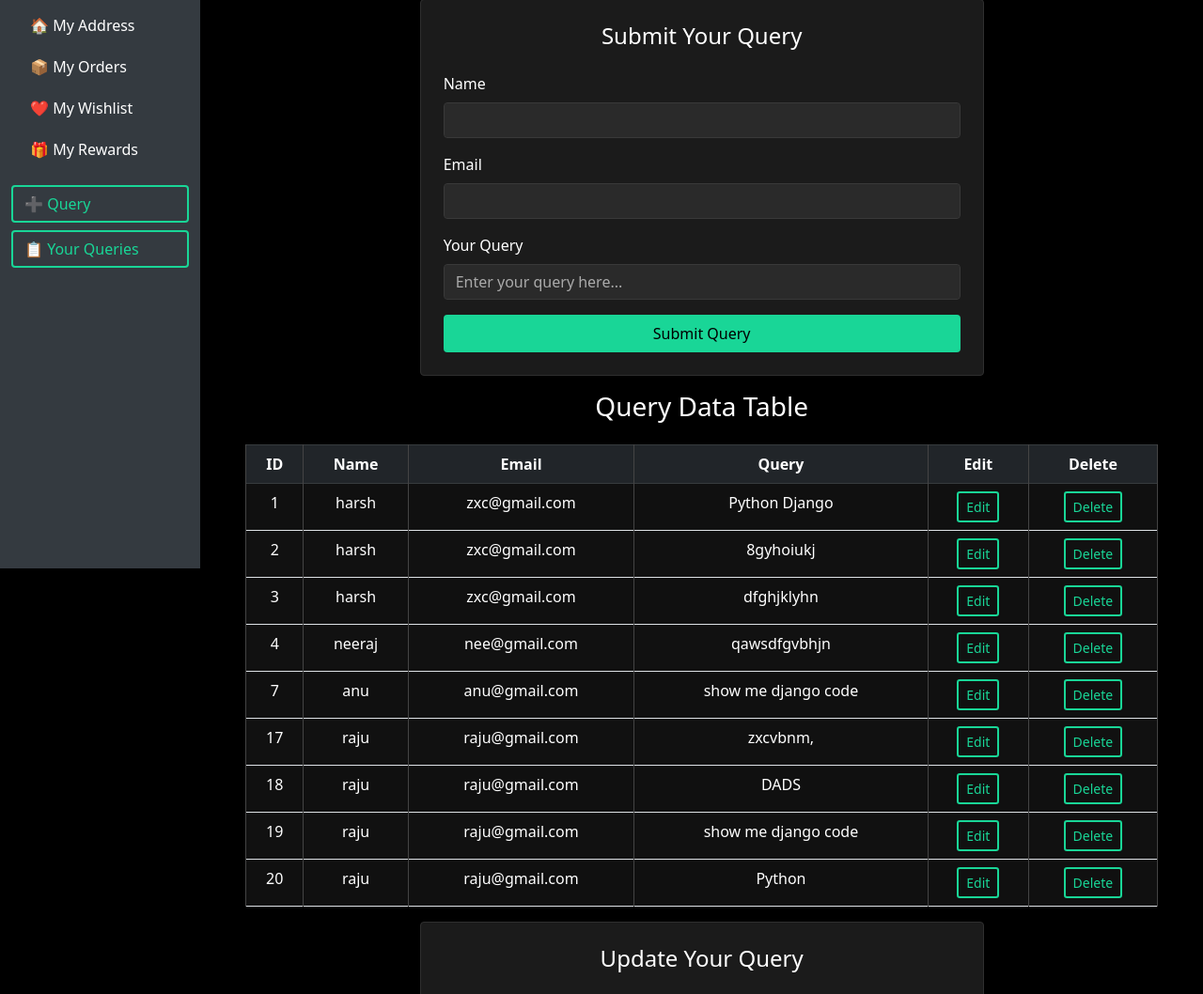
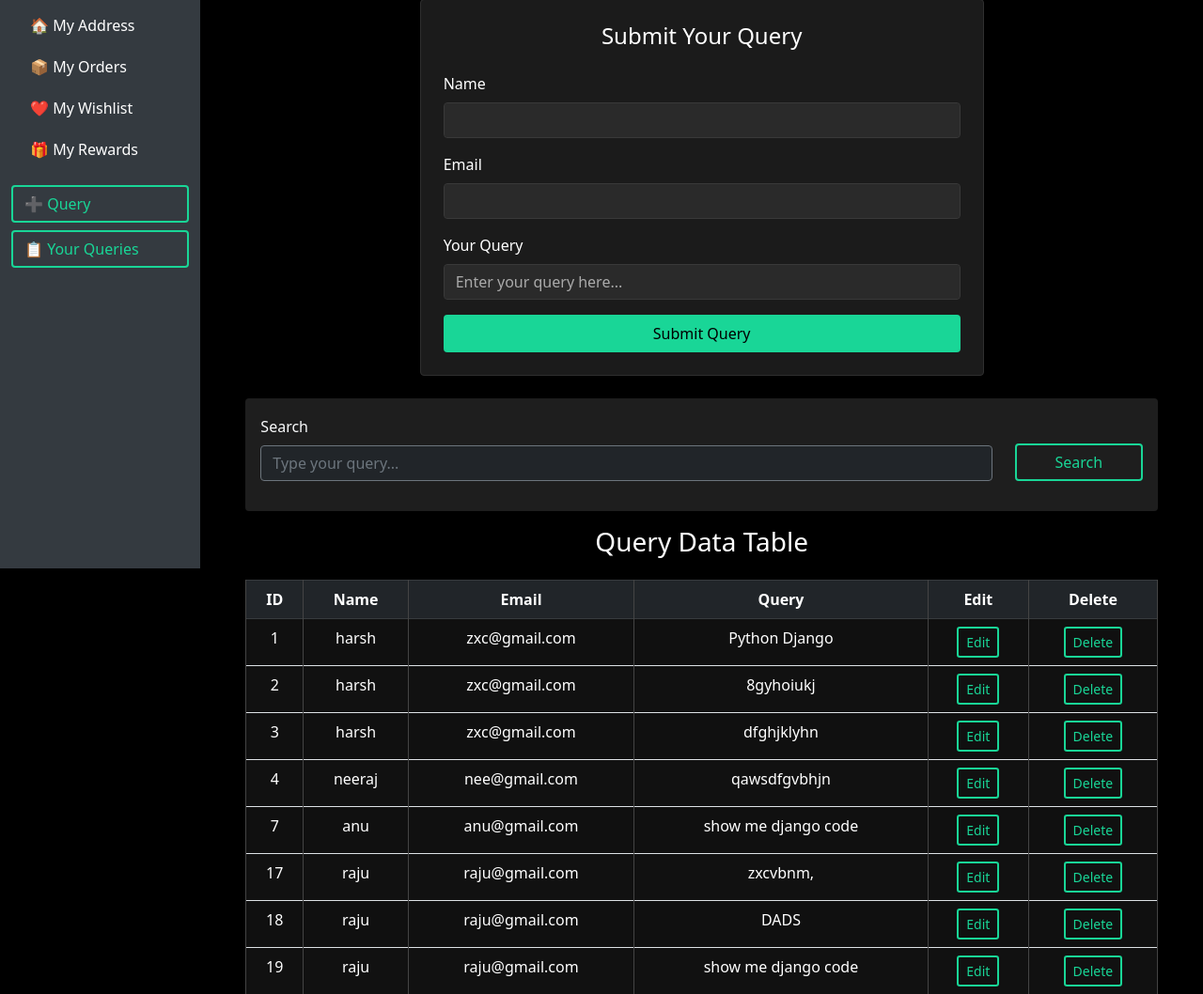
Before and after one commit to Viplovesana/django_major_project, a Django app: template templates/user_dashboard.html in a window 1280 px wide. Shown: the part 250-1308 px from the top of the page at 94% size. Run offline with Django 5.2, Linux system fonts and the light colour scheme; the template is opened without the code that fills it: values that come from a table or form of the project are taken from there, others are empty; data comes from the database, SQL or seed files in the repository; both versions use the stored data as it was after the commit.

Commit message:
new commit

```diff
--- a/project/urls.py
+++ b/project/urls.py
@@ -32,4 +32,5 @@ urlpatterns = [
     path('edit/<int:id>/<int:pk>', views.edit, name='edit'),
     path('update/<int:id>/<int:pk>', views.update, name='update'),
     path('delete/<int:id>/<int:pk>', views.delete, name='delete'),
+    path('search/<int:pk>/', views.search, name='search'),
 ]+ static(settings.MEDIA_URL, document_root=settings.MEDIA_ROOT)
--- a/templates/user_dashboard.html
+++ b/templates/user_dashboard.html
@@ -98,6 +98,23 @@ user_dashboard
 
       <!-- Query Table -->
       {% if aquery %}
+
+<div class="container mt-4">
+  <form action="{% url 'search' pk=userpro.id %}" method="POST" enctype="multipart/form-data" class="p-3 rounded" style="background-color: #1e1e1e;">
+    {% csrf_token %}
+    <div class="row align-items-end">
+      <div class="col-md-10 mb-3">
+        <label for="search" class="form-label text-light">Search</label>
+        <input type="search" name="search" id="search" class="form-control bg-dark text-light border-secondary" placeholder="Type your query...">
+      </div>
+      <div class="col-md-2 mb-3">
+        <label class="form-label d-block text-light invisible">Search</label>
+        <button type="submit" class="btn btn-success w-100">Search</button>
+      </div>
+    </div>
+  </form>
+</div>
+
       <div class="container mt-3">
         <h3 class="text-center mb-4">Query Data Table</h3>
         <div class="table-responsive">
```
Also changed, not shown: myapp/views.py (+7 -0 lines), db.sqlite3.
